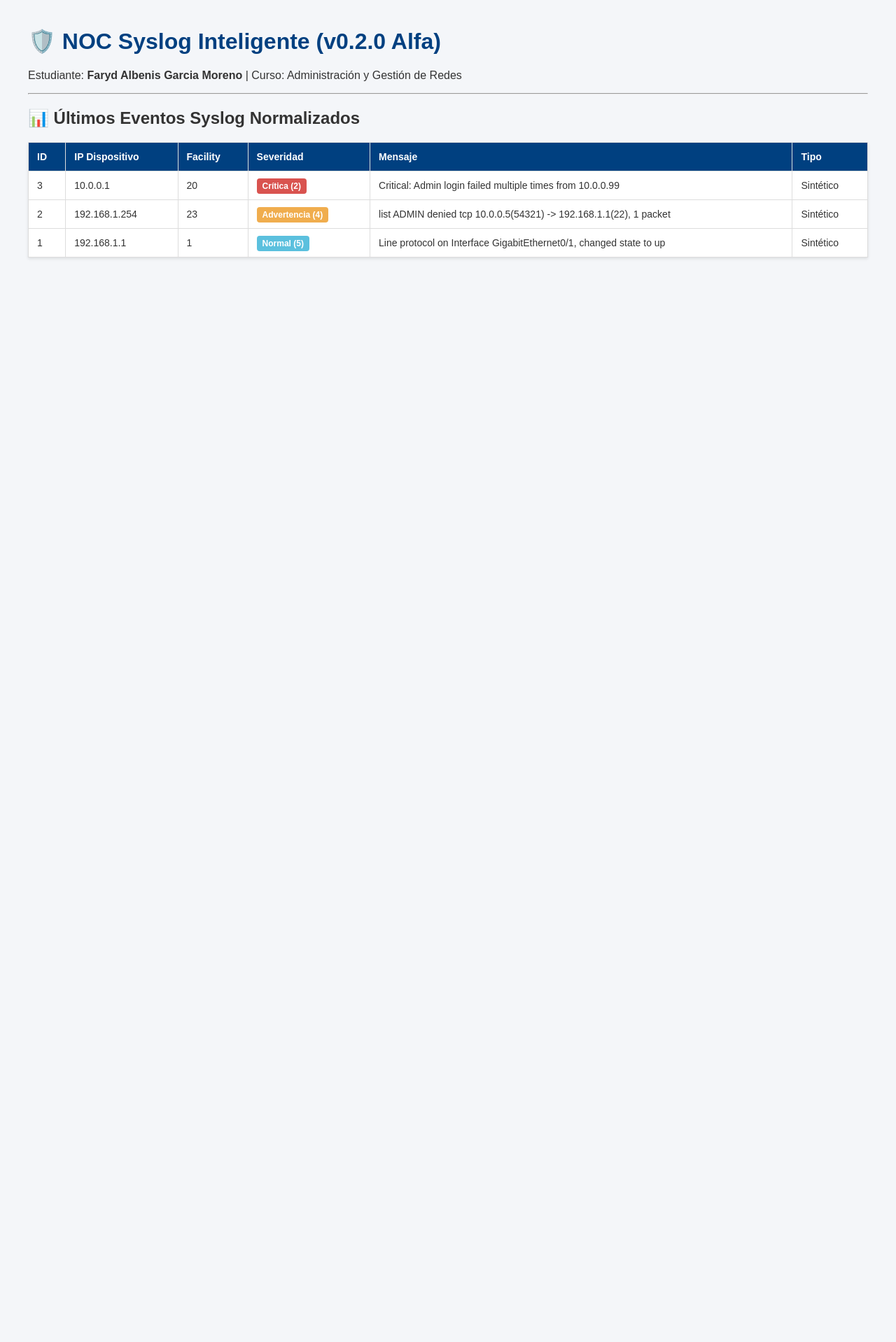
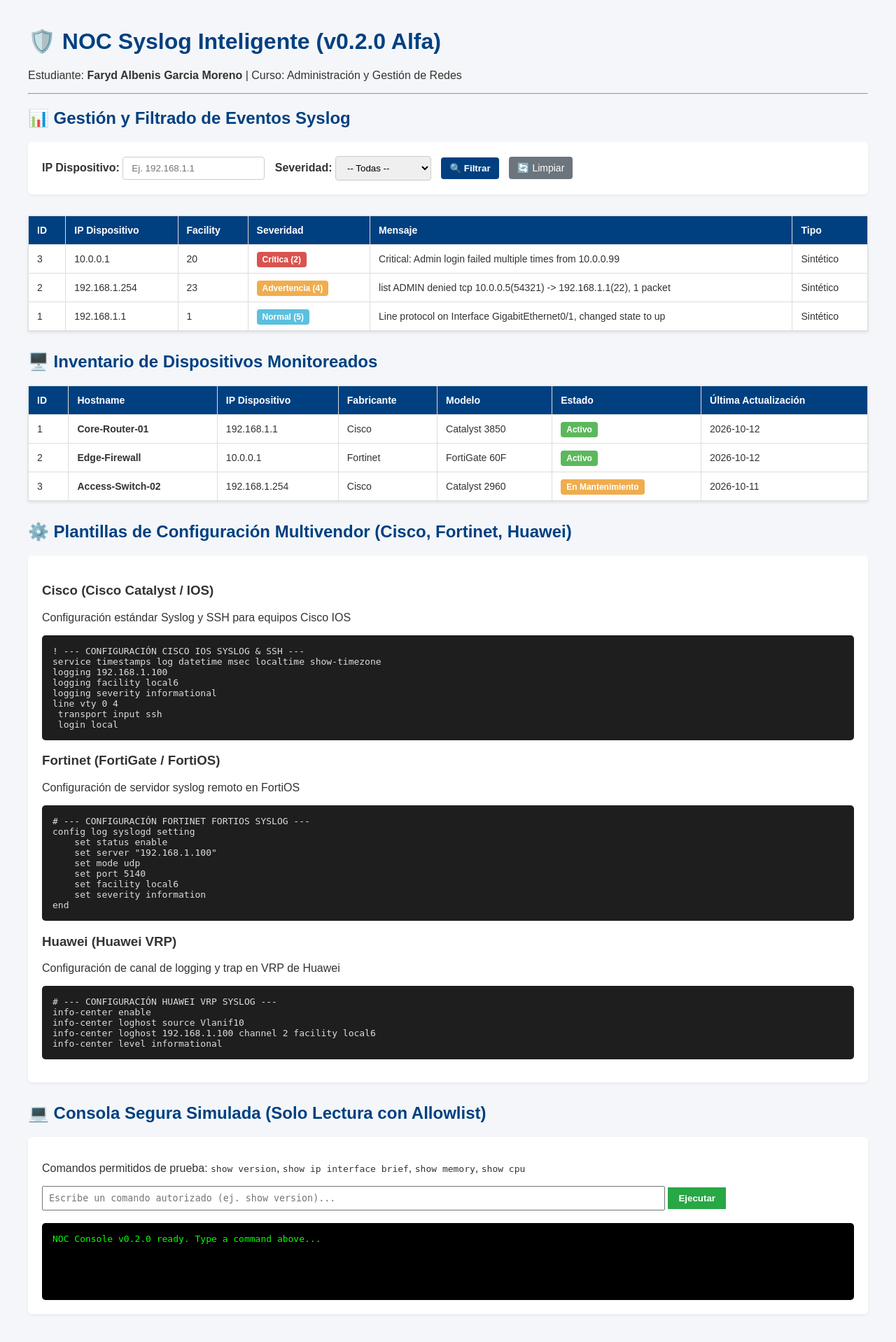
Before and after one commit to Farydgm/sysloginteligente, a Flask app: page / in a window 1280 px wide. Shown: the whole page at 70% size. Before the commit the page ends 370 px from the top, so only its background shows below. Run offline with Flask 3, Linux system fonts and the light colour scheme; data comes from the database, SQL or seed files in the repository.

Commit message:
feat(MVP-v0.2.0): dashboard modular flask, sqlite y colector udp syslog

```diff
--- a/app/main.py
+++ b/app/main.py
@@ -1,26 +1,25 @@
-from flask import Flask, render_template
+from flask import Flask, render_template, request, jsonify
 import sqlite3
 import os
+from multivendor.templates_engine import MULTIVENDOR_CONFIGS, execute_safe_command
 
 app = Flask(__name__, template_folder='web/templates')
 
-# Definimos rutas absolutas seguras
+# Rutas absolutas seguras
 BASE_DIR = os.path.abspath(os.path.dirname(__file__))
 PROJECT_ROOT = os.path.dirname(BASE_DIR)
 DB_PATH = os.path.join(PROJECT_ROOT, "data", "noc_syslog.db")
 
 def get_db_connection():
-    """Establece conexión segura con la base de datos SQLite."""
     conn = sqlite3.connect(DB_PATH)
     conn.row_factory = sqlite3.Row
     return conn
 
 def parse_and_load_sample_logs():
-    """Garantiza la creación de la tabla e inserta eventos de prueba si está vacía."""
+    """Garantiza la creación de tablas e inserta datos iniciales si están vacías."""
     conn = get_db_connection()
     cursor = conn.cursor()
 
-    # Crear la tabla si no existe
     cursor.execute("""
         CREATE TABLE IF NOT EXISTS syslog_events (
             id INTEGER PRIMARY KEY AUTOINCREMENT,
@@ -34,11 +33,20 @@ def parse_and_load_sample_logs():
         )
     """)
 
-    # Verificar si ya existen registros
+    cursor.execute("""
+        CREATE TABLE IF NOT EXISTS devices_inventory (
+            id INTEGER PRIMARY KEY AUTOINCREMENT,
+            hostname TEXT NOT NULL,
+            device_ip TEXT NOT NULL,
+            manufacturer TEXT NOT NULL,
+            model TEXT NOT NULL,
+            status TEXT NOT NULL,
+            last_updated TEXT NOT NULL
+        )
+    """)
+
     cursor.execute("SELECT COUNT(*) FROM syslog_events")
-    count = cursor.fetchone()[0]
-
-    if count == 0:
+    if cursor.fetchone()[0] == 0:
         sample_events = [
             ("192.168.1.1", "Cisco", "2026-10-12 18:30:00", 1, 5, "Line protocol on Interface GigabitEthernet0/1, changed state to up", 1),
             ("192.168.1.254", "Cisco", "2026-10-12 18:31:15", 23, 4, "list ADMIN denied tcp 10.0.0.5(54321) -> 192.168.1.1(22), 1 packet", 1),
@@ -48,22 +56,63 @@ def parse_and_load_sample_logs():
             INSERT INTO syslog_events (device_ip, manufacturer, timestamp, facility, severity, message, is_synthetic)
             VALUES (?, ?, ?, ?, ?, ?, ?)
         """, sample_events)
-        conn.commit()
 
+    cursor.execute("SELECT COUNT(*) FROM devices_inventory")
+    if cursor.fetchone()[0] == 0:
+        sample_devices = [
+            ("Core-Router-01", "192.168.1.1", "Cisco", "Catalyst 3850", "Activo", "2026-10-12"),
+            ("Edge-Firewall", "10.0.0.1", "Fortinet", "FortiGate 60F", "Activo", "2026-10-12"),
+            ("Access-Switch-02", "192.168.1.254", "Cisco", "Catalyst 2960", "En Mantenimiento", "2026-10-11")
+        ]
+        cursor.executemany("""
+            INSERT INTO devices_inventory (hostname, device_ip, manufacturer, model, status, last_updated)
+            VALUES (?, ?, ?, ?, ?, ?)
+        """, sample_devices)
+
+    conn.commit()
     conn.close()
 
-# RUTA PRINCIPAL (¡El decorador que evita el 404!)
 @app.route("/")
 def index():
-    """Ruta principal: Dashboard Alfa con eventos de red."""
+    """Ruta principal con filtros, inventario y plantillas multivendor."""
     parse_and_load_sample_logs()
 
+    ip_filter = request.args.get('ip', '').strip()
+    sev_filter = request.args.get('severity', '').strip()
+
     conn = get_db_connection()
-    events = conn.execute("SELECT * FROM syslog_events ORDER BY id DESC LIMIT 10").fetchall()
+    query = "SELECT * FROM syslog_events WHERE 1=1"
+    params = []
+
+    if ip_filter:
+        query += " AND device_ip LIKE ?"
+        params.append(f"%{ip_filter}%")
+    if sev_filter:
+        query += " AND severity = ?"
+        params.append(sev_filter)
+
+    query += " ORDER BY id DESC LIMIT 20"
+
+    events = conn.execute(query, params).fetchall()
+    devices = conn.execute("SELECT * FROM devices_inventory").fetchall()
     conn.close()
 
-    # Aquí es donde Flask busca dentro de la carpeta templates/
-    return render_template("index.html", events=events)
+    return render_template(
+        "index.html",
+        events=events,
+        devices=devices,
+        ip_filter=ip_filter,
+        sev_filter=sev_filter,
+        multivendor_configs=MULTIVENDOR_CONFIGS
+    )
+
+@app.route("/api/console", methods=["POST"])
+def api_console():
+    """Endpoint para la consola segura simulada con allowlist."""
+    data = request.get_json() or {}
+    command = data.get("command", "")
+    result = execute_safe_command(command)
+    return jsonify(result)
 
 if __name__ == "__main__":
     app.run(debug=True, port=5000)
--- a/app/web/templates/index.html
+++ b/app/web/templates/index.html
@@ -5,21 +5,51 @@
     <title>NOC Syslog Inteligente - Alfa</title>
     <style>
         body { font-family: Arial, sans-serif; margin: 40px; background: #f4f6f9; color: #333; }
-        h1 { color: #004080; }
-        table { width: 100%; border-collapse: collapse; background: #fff; margin-top: 20px; box-shadow: 0 2px 4px rgba(0,0,0,0.1); }
+        h1, h2 { color: #004080; }
+        table { width: 100%; border-collapse: collapse; background: #fff; margin-top: 15px; margin-bottom: 30px; box-shadow: 0 2px 4px rgba(0,0,0,0.1); }
         th, td { padding: 12px; border: 1px solid #ddd; text-align: left; font-size: 14px; }
         th { background: #004080; color: #fff; }
         .badge { padding: 4px 8px; border-radius: 4px; color: #fff; font-weight: bold; font-size: 12px; }
         .sev-crit { background: #d9534f; }
         .sev-warn { background: #f0ad4e; }
         .sev-info { background: #5bc0de; }
+        .status-active { background: #5cb85c; }
+        .status-maint { background: #f0ad4e; }
+        .filter-box, .section-box { background: #fff; padding: 20px; border-radius: 6px; box-shadow: 0 2px 4px rgba(0,0,0,0.05); margin-top: 15px; margin-bottom: 30px; }
+        .filter-box input, .filter-box select, .filter-box button { padding: 8px 12px; margin-right: 10px; border: 1px solid #ccc; border-radius: 4px; }
+        .filter-box button { background: #004080; color: #fff; border: none; cursor: pointer; font-weight: bold; }
+        .btn-reset { background: #6c757d !important; text-decoration: none; display: inline-block; padding: 8px 12px; color: #fff; border-radius: 4px; font-size: 14px;}
+        pre { background: #1e1e1e; color: #dcdcdc; padding: 15px; border-radius: 5px; overflow-x: auto; font-size: 13px; }
+        .console-output { background: #000; color: #00ff00; padding: 15px; border-radius: 5px; font-family: monospace; min-height: 80px; max-height: 150px; overflow-y: auto; }
+        .console-box input { width: 75%; padding: 8px; font-family: monospace; }
+        .console-box button { padding: 8px 15px; background: #28a745; color: #fff; border: none; font-weight: bold; cursor: pointer; }
     </style>
 </head>
 <body>
     <h1>🛡️ NOC Syslog Inteligente (v0.2.0 Alfa)</h1>
     <p>Estudiante: <strong>Faryd Albenis Garcia Moreno</strong> | Curso: Administración y Gestión de Redes</p>
     <hr>
-    <h2>📊 Últimos Eventos Syslog Normalizados</h2>
+
+    <h2>📊 Gestión y Filtrado de Eventos Syslog</h2>
+    <div class="filter-box">
+        <form method="GET" action="/">
+            <label for="ip"><strong>IP Dispositivo:</strong></label>
+            <input type="text" id="ip" name="ip" value="{{ ip_filter }}" placeholder="Ej. 192.168.1.1">
+
+            <label for="severity"><strong>Severidad:</strong></label>
+            <select id="severity" name="severity">
+                <option value="">-- Todas --</option>
+                <option value="2" {% if sev_filter == '2' %}selected{% endif %}>Crítica (2)</option>
+                <option value="4" {% if sev_filter == '4' %}selected{% endif %}>Advertencia (4)</option>
+                <option value="5" {% if sev_filter == '5' %}selected{% endif %}>Normal (5)</option>
+                <option value="6" {% if sev_filter == '6' %}selected{% endif %}>Normal (6)</option>
+            </select>
+
+            <button type="submit">🔍 Filtrar</button>
+            <a href="/" class="btn-reset">🔄 Limpiar</a>
+        </form>
+    </div>
+
     <table>
         <tr>
             <th>ID</th>
@@ -46,7 +76,80 @@
             <td>{{ event.message }}</td>
             <td>{% if event.is_synthetic %} Sintético {% else %} Real {% endif %}</td>
         </tr>
+        {% else %}
+        <tr>
+            <td colspan="6" style="text-align: center; color: #777;">No se encontraron eventos con los filtros seleccionados.</td>
+        </tr>
         {% endfor %}
     </table>
+
+    <h2>🖥️ Inventario de Dispositivos Monitoreados</h2>
+    <table>
+        <tr>
+            <th>ID</th>
+            <th>Hostname</th>
+            <th>IP Dispositivo</th>
+            <th>Fabricante</th>
+            <th>Modelo</th>
+            <th>Estado</th>
+            <th>Última Actualización</th>
+        </tr>
+        {% for dev in devices %}
+        <tr>
+            <td>{{ dev.id }}</td>
+            <td><strong>{{ dev.hostname }}</strong></td>
+            <td>{{ dev.device_ip }}</td>
+            <td>{{ dev.manufacturer }}</td>
+            <td>{{ dev.model }}</td>
+            <td>
+                {% if dev.status == 'Activo' %}
+                    <span class="badge status-active">{{ dev.status }}</span>
+                {% else %}
+                    <span class="badge status-maint">{{ dev.status }}</span>
+                {% endif %}
+            </td>
+            <td>{{ dev.last_updated }}</td>
+        </tr>
+        {% endfor %}
+    </table>
+
+    <h2>⚙️ Plantillas de Configuración Multivendor (Cisco, Fortinet, Huawei)</h2>
+    <div class="section-box">
+        {% for brand, info in multivendor_configs.items() %}
+            <h3>{{ brand }} ({{ info.model }})</h3>
+            <p>{{ info.description }}</p>
+            <pre>{{ info.config }}</pre>
+        {% endfor %}
+    </div>
+
+    <h2>💻 Consola Segura Simulada (Solo Lectura con Allowlist)</h2>
+    <div class="section-box console-box">
+        <p>Comandos permitidos de prueba: <code>show version</code>, <code>show ip interface brief</code>, <code>show memory</code>, <code>show cpu</code></p>
+        <input type="text" id="cmdInput" placeholder="Escribe un comando autorizado (ej. show version)...">
+        <button onclick="runCommand()">Ejecutar</button>
+        <br><br>
+        <div id="consoleOutput" class="console-output">NOC Console v0.2.0 ready. Type a command above...</div>
+    </div>
+
+    <script>
+        async function runCommand() {
+            const input = document.getElementById('cmdInput').value;
+            const outputDiv = document.getElementById('consoleOutput');
+
+            outputDiv.innerText = "Ejecutando...";
+
+            try {
+                const response = await fetch('/api/console', {
+                    method: 'POST',
+                    headers: { 'Content-Type': 'application/json' },
+                    body: JSON.stringify({ command: input })
+                });
+                const data = await response.json();
+                outputDiv.innerText = data.output;
+            } catch (err) {
+                outputDiv.innerText = "Error de conexión con el backend de consola.";
+            }
+        }
+    </script>
 </body>
 </html>
```
Also changed, not shown: app/multivendor/templates_engine.py (added, +67 -0 lines).
